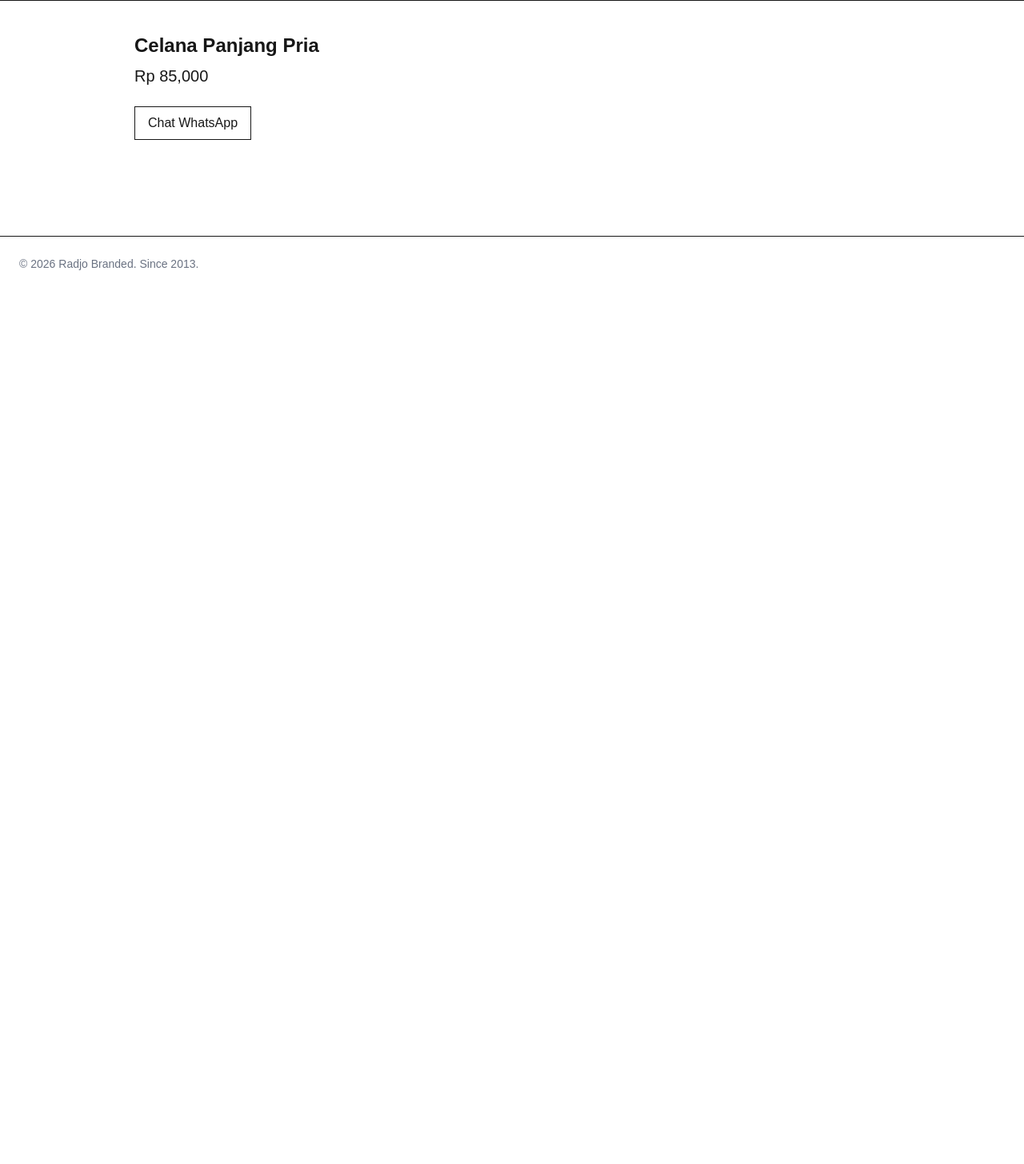
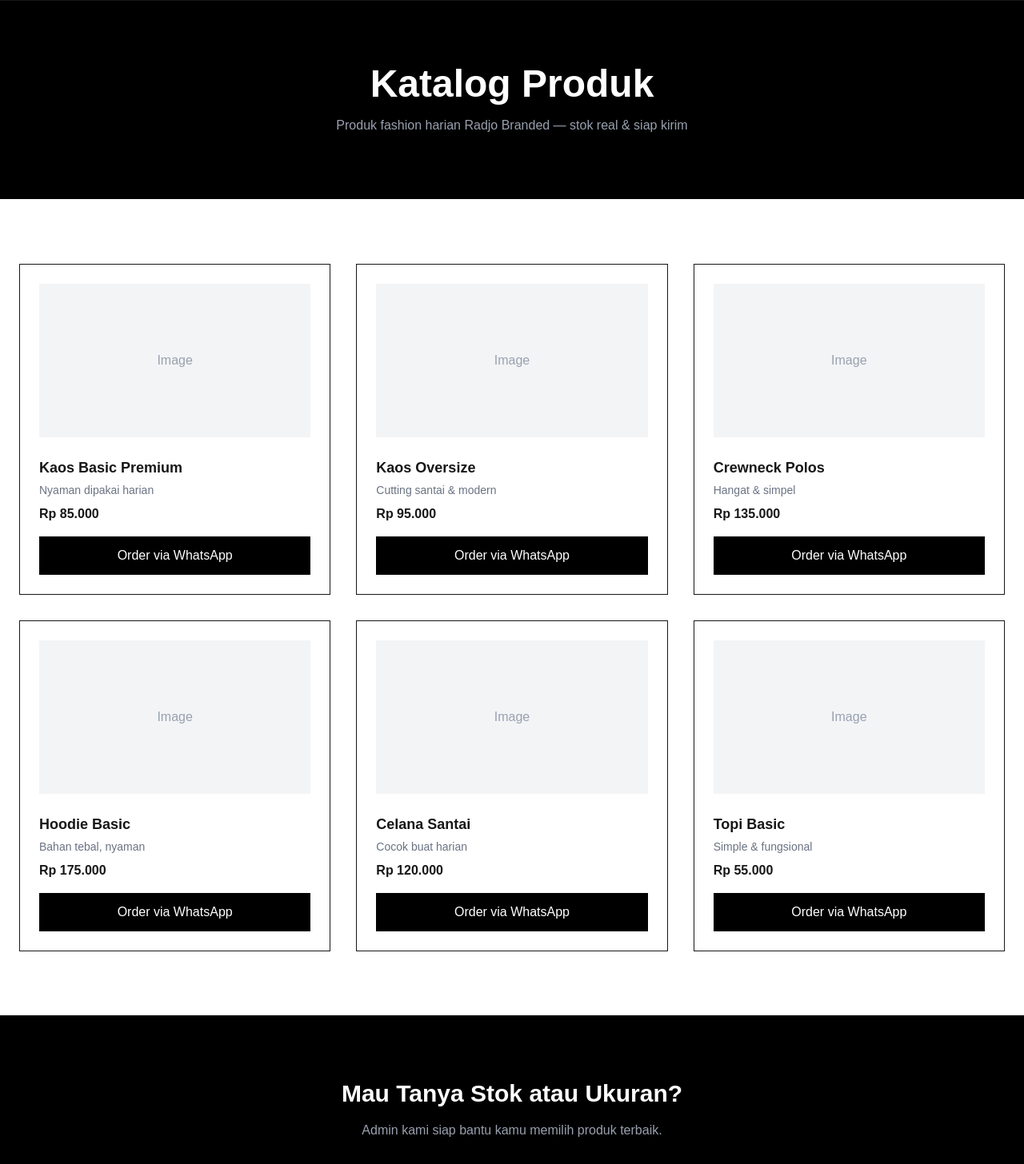
Before and after one commit to Karis0503/radjo-branded, a Next.js app: page /product/celana-panjang-pria in a window 1280 px wide. Shown: the part 60-1516 px from the top of the page at 80% size. Before the commit the page ends 800 px from the top, so only its background shows below. Built offline with nearby package versions, Linux system fonts and the light colour scheme.

Commit message:
add shop page with product grid

```diff
--- a/src/app/product/[slug]/page.tsx
+++ b/src/app/product/[slug]/page.tsx
@@ -1,28 +1,115 @@
 import Navbar from "@/components/Navbar";
 import Footer from "@/components/Footer";
-import { products } from "@/lib/data";
+import Link from "next/link";
 
-export default function ProductDetail({ params }: { params: { slug: string } }) {
-  const product = products.find(p => p.slug === params.slug);
+const products = [
+  {
+    id: 1,
+    name: "Kaos Basic Premium",
+    price: "Rp 85.000",
+    note: "Nyaman dipakai harian",
+  },
+  {
+    id: 2,
+    name: "Kaos Oversize",
+    price: "Rp 95.000",
+    note: "Cutting santai & modern",
+  },
+  {
+    id: 3,
+    name: "Crewneck Polos",
+    price: "Rp 135.000",
+    note: "Hangat & simpel",
+  },
+  {
+    id: 4,
+    name: "Hoodie Basic",
+    price: "Rp 175.000",
+    note: "Bahan tebal, nyaman",
+  },
+  {
+    id: 5,
+    name: "Celana Santai",
+    price: "Rp 120.000",
+    note: "Cocok buat harian",
+  },
+  {
+    id: 6,
+    name: "Topi Basic",
+    price: "Rp 55.000",
+    note: "Simple & fungsional",
+  },
+];
 
-  if (!product) return <div>Produk tidak ditemukan</div>;
-
+export default function ShopPage() {
   return (
     <>
       <Navbar />
 
-      <section className="max-w-5xl mx-auto p-10">
-        <h1 className="text-2xl font-bold">{product.name}</h1>
-        <p className="text-xl mt-2">
-          Rp {product.price.toLocaleString()}
-        </p>
+      {/* HERO */}
+      <section className="bg-black text-white border-b">
+        <div className="max-w-7xl mx-auto px-6 py-20 text-center">
+          <h1 className="text-4xl md:text-5xl font-bold mb-4">
+            Katalog Produk
+          </h1>
+          <p className="text-gray-400">
+            Produk fashion harian Radjo Branded — stok real & siap kirim
+          </p>
+        </div>
+      </section>
 
-        <div className="mt-6">
+      {/* PRODUCT GRID */}
+      <section className="max-w-7xl mx-auto px-6 py-20">
+        <div className="grid grid-cols-1 sm:grid-cols-2 md:grid-cols-3 gap-8">
+          {products.map((product) => (
+            <div
+              key={product.id}
+              className="border p-6 flex flex-col justify-between hover:shadow-lg transition"
+            >
+              {/* IMAGE PLACEHOLDER */}
+              <div className="bg-gray-100 h-48 mb-6 flex items-center justify-center text-gray-400">
+                Image
+              </div>
+
+              <div>
+                <h3 className="text-lg font-semibold mb-1">
+                  {product.name}
+                </h3>
+                <p className="text-sm text-gray-500 mb-2">
+                  {product.note}
+                </p>
+                <p className="font-bold mb-4">
+                  {product.price}
+                </p>
+              </div>
+
+              <a
+                href="https://wa.me/628xxxxxxxxxx"
+                target="_blank"
+                className="text-center px-4 py-3 bg-black text-white hover:bg-gray-800 transition"
+              >
+                Order via WhatsApp
+              </a>
+            </div>
+          ))}
+        </div>
+      </section>
+
+      {/* CTA */}
+      <section className="bg-black text-white">
+        <div className="max-w-7xl mx-auto px-6 py-20 text-center">
+          <h2 className="text-3xl font-bold mb-4">
+            Mau Tanya Stok atau Ukuran?
+          </h2>
+          <p className="text-gray-400 mb-8">
+            Admin kami siap bantu kamu memilih produk terbaik.
+          </p>
           <a
             href="https://wa.me/628xxxxxxxxxx"
-            className="px-4 py-2 border inline-block"
+            target="_blank"
+            className="inline-block px-10 py-4 border border-white hover:bg-white hover:text-black transition"
           >
-            Chat WhatsApp
+            Chat Admin Sekarang
           </a>
         </div>
       </section>
```
